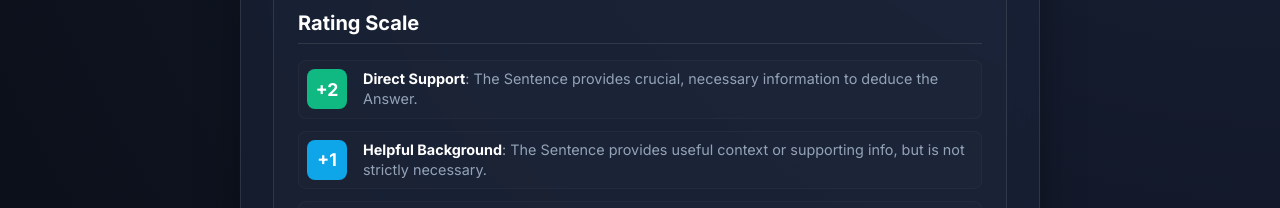
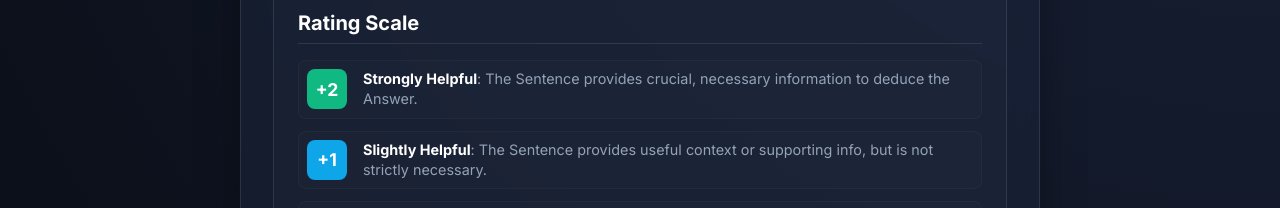
Before and after one commit to dsachar/AttributionSurvey, a React (Vite) app: page / in a window 1280 px wide. Shown: the part 535-743 px from the top of the page. Built offline with nearby package versions, Linux system fonts and the light colour scheme.

Commit message:
Update rating scale wording for +2 and +1 to Strongly Helpful and Slightly Helpful

```diff
--- a/src/App.jsx
+++ b/src/App.jsx
@@ -105,13 +105,13 @@ function App() {
               <div className="scale-guide-row" data-val="2">
                 <span className="scale-guide-badge">+2</span>
                 <div className="scale-guide-text">
-                  <strong>Direct Support</strong>: The Sentence provides crucial, necessary information to deduce the Answer.
+                  <strong>Strongly Helpful</strong>: The Sentence provides crucial, necessary information to deduce the Answer.
                 </div>
               </div>
               <div className="scale-guide-row" data-val="1">
                 <span className="scale-guide-badge">+1</span>
                 <div className="scale-guide-text">
-                  <strong>Helpful Background</strong>: The Sentence provides useful context or supporting info, but is not strictly necessary.
+                  <strong>Slightly Helpful</strong>: The Sentence provides useful context or supporting info, but is not strictly necessary.
                 </div>
               </div>
               <div className="scale-guide-row" data-val="0">
--- a/src/components/TaskView.jsx
+++ b/src/components/TaskView.jsx
@@ -69,8 +69,8 @@ const TaskView = ({ task, userId, onNext }) => {
                 { val: -2, label: 'Strongly Misleading' },
                 { val: -1, label: 'Slightly Misleading' },
                 { val: 0, label: 'Neutral / Irrelevant' },
-                { val: 1, label: 'Helpful Background' },
-                { val: 2, label: 'Direct Support' }
+                { val: 1, label: 'Slightly Helpful' },
+                { val: 2, label: 'Strongly Helpful' }
               ].map(opt => (
                 <button
                   key={opt.val}
```
Also changed, not shown: 1 other file (tests, documents, lock files or other folders).
